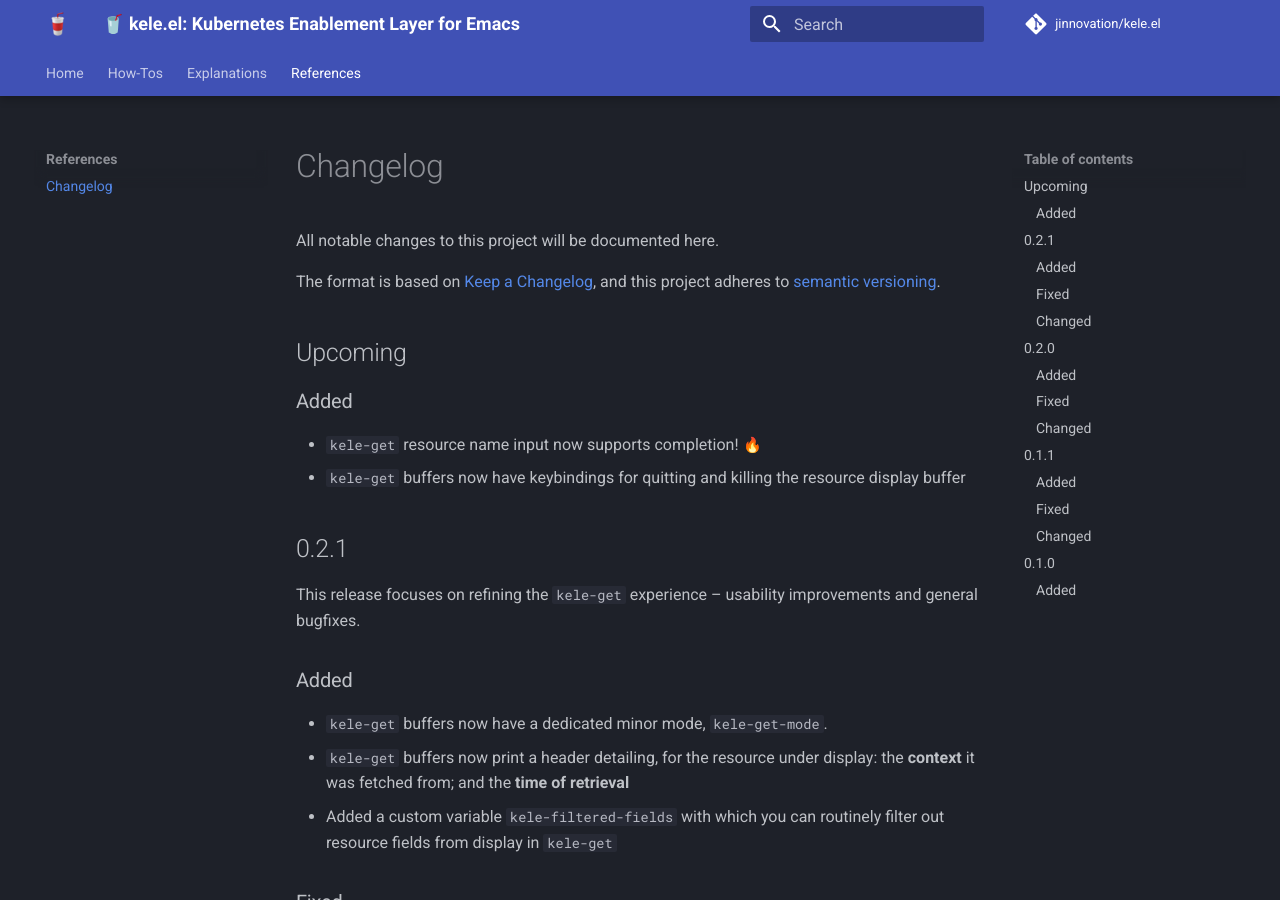
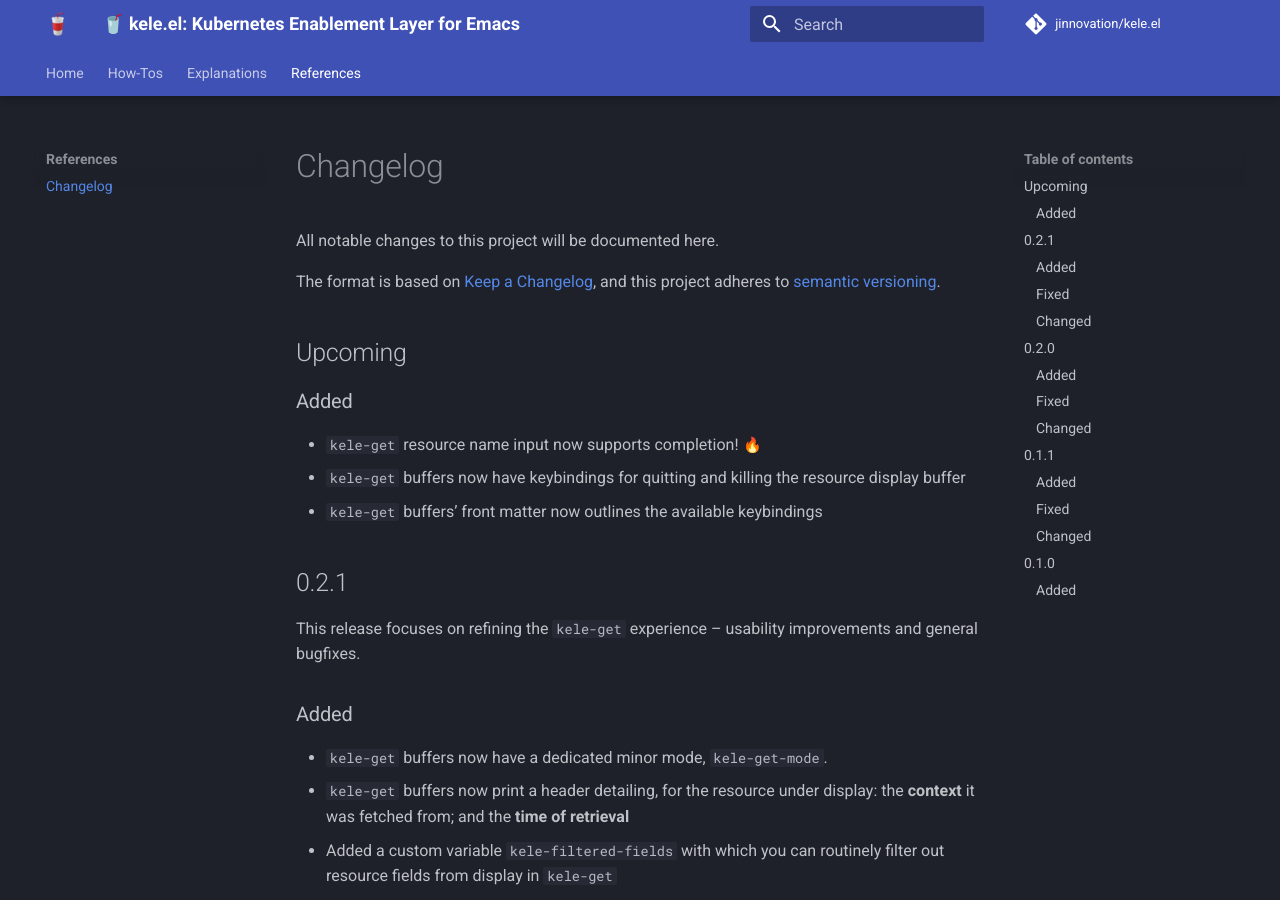
Before and after one commit to jinnovation/kele.el, an MkDocs documentation site: the page built from docs/references/changelog.md, in a window 1280 px wide and 900 px high. Built offline with MkDocs 1.6.1 and Material for MkDocs 9.7.7, drawn with Linux system fonts in a browser that asks for light colours; emoji names are drawn with the system emoji font; comment, search, counter and statistics services are not loaded.

Commit message:
`kele-get-mode`: Add header notes outlining keybindings
Closes #76.

```diff
--- a/docs/references/changelog.md
+++ b/docs/references/changelog.md
@@ -16,6 +16,7 @@
 - `kele-get` resource name input now supports completion! :fire:
 - `kele-get` buffers now have keybindings for quitting and killing the resource
   display buffer
+- `kele-get` buffers' front matter now outlines the available keybindings
 
 ## 0.2.1
 
```
Also changed, not shown: 1 other file.
